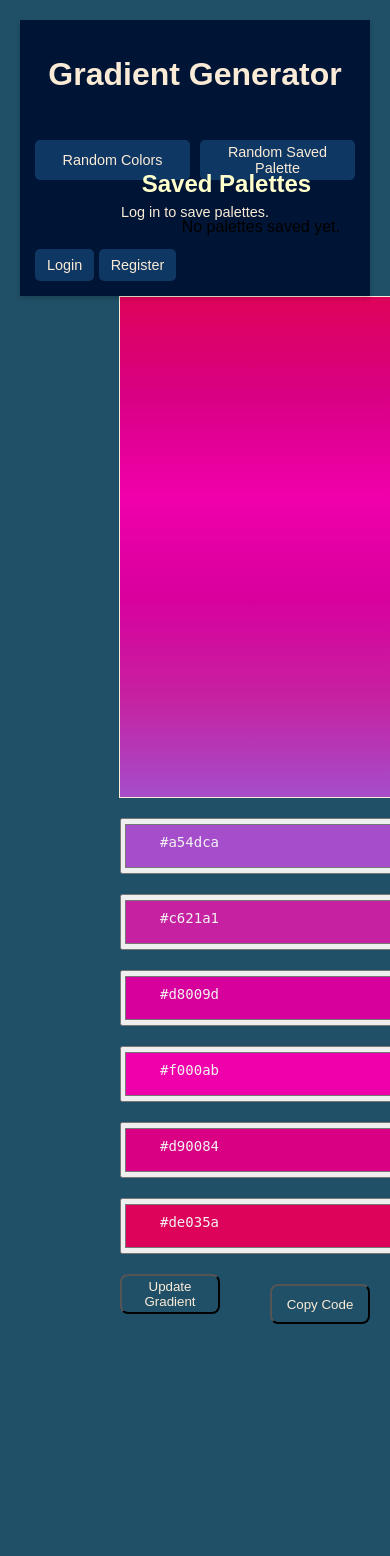
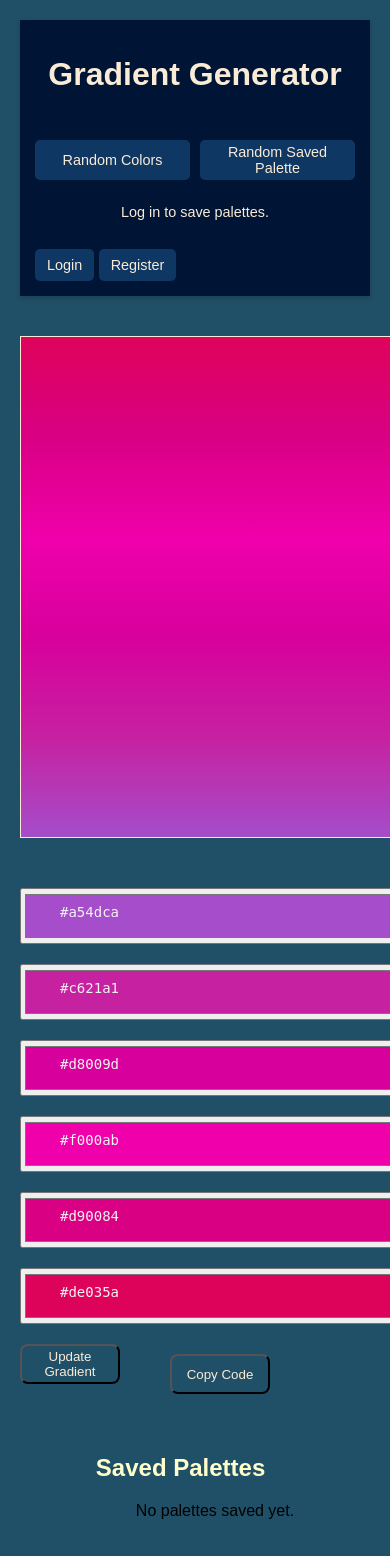
Before and after one commit to sdplamen/generate_gradient, a Django app: page / in a window 390 px wide; the page is wider, and only the part inside the window is pictured. Before the commit the page ends 1324 px from the top of that part, so only its background shows below. Run offline with Django 5.2, Linux system fonts and the light colour scheme; data that the repository does not hold is empty.

Commit message:
Update appearences of color controls

```diff
--- a/static/style.css
+++ b/static/style.css
@@ -22,21 +22,21 @@ header {
 
 .container {
     display: flex;
-    flex-wrap: wrap;
-    justify-content: space-around;
-    gap: 20px;
+    flex-wrap: nowrap;
+    justify-content: space-between;
+    gap: 50px;
     width: 1000px;
-    margin: 0 auto;
+    margin: 40px auto;
 }
 
 .gradient-box {
-    width: 800px;
+    width: 1200px;
     height: 500px;
     border: 0.5px solid antiquewhite;
 }
 
 .controls {
-    width: 800px;
+    width: 1200px;
     display: flex;
     flex-direction: column;
     z-index: 1;
@@ -154,9 +154,11 @@ button:hover {
     color: antiquewhite;
 }
 .saved-palettes {
-    position: fixed;
-    right: 50px;
-    top: 150px;
+    display: flex;
+    justify-content: center;
+    /*position: fixed;*/
+    /*right: 50px;*/
+    /*top: 150px;*/
 }
 .saved-palettes li.active-palette {
     background-color: #1f6acd;
@@ -199,6 +201,22 @@ button:hover {
     /*color: #ffffcc;*/
 }
 
+@media (max-width: 1024px) {
+    .container {
+        display: flex;
+        flex-wrap: nowrap;
+        justify-content: space-around;
+    }
+
+    .gradient-box {
+        width: 800px;
+    }
+
+    .controls .color-input-form input {
+        width: 65%;
+    }
+}
+
 @media (max-width: 800px) {
     .main-header {
         padding: 10px 20px;
@@ -210,6 +228,20 @@ button:hover {
     .nav-form button, .auth-btn {
         padding: 8px 12px;
         font-size: 0.9em;
+    }
+
+    .container {
+        display: flex;
+        flex-wrap: wrap;
+        justify-content: space-between;
+    }
+
+    .gradient-box {
+        width: 650px;
+    }
+
+    .controls .color-input-form input {
+        width: 65%;
     }
 }
 
@@ -258,4 +290,11 @@ button:hover {
         flex-grow: 1;
         max-width: 45%;
     }
+
+    .gradient-box {
+        width: 500px;
+    }
+    .controls .color-input-form input {
+        width: 50%;
+    }
 }
```
Also changed, not shown: 1 other file.
